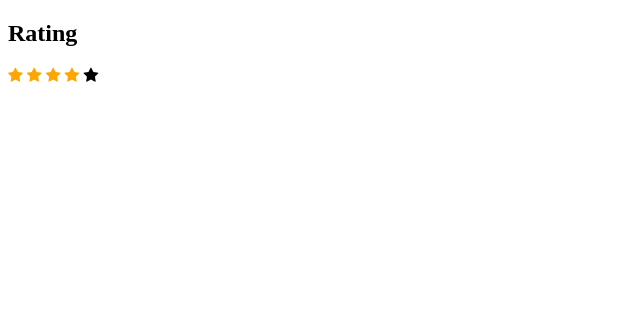
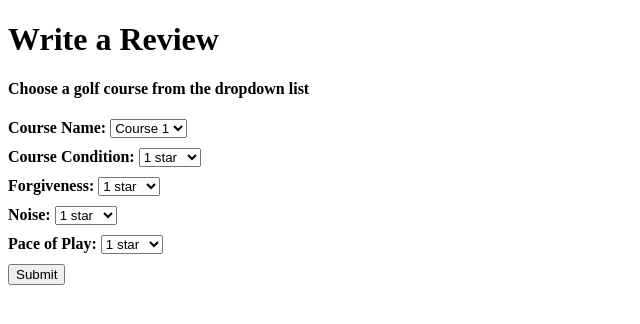
Before and after one commit to kdresen/CS260, a plain HTML site: page review.html in a window 1280 px wide. Shown: the whole page, without its empty margins (0-640 px from the left). Drawn offline with Linux system fonts and the light colour scheme.

Commit message:
added review page and changed format of reviewform

```diff
--- a/review.html
+++ b/review.html
@@ -8,14 +8,108 @@
                 .checked {
                     color: orange;
                 }
+
+                .course-box {
+                    border: 1px solid #ccc;
+
+                    padding: 5px;
+                }
+
+                .rating {
+                    border: 1px solid #ccc;
+
+
+                }
+
+                label {
+                    display: block;
+                    margin-bottom: 10px;
+                    font-weight: bold;
+                }
+
+                .label {
+
+                    border: 1px solid #ccc;
+
+
+                }
+
+                .name {
+                    border: 1px solid #ccc;
+
+                }
+
+                .label {
+                    font-weight: bold;
+                }
             </style>
 
-            <h2>Rating</h2>
-            <span class="fa fa-star checked"></span>
-            <span class="fa fa-star checked"></span>
-            <span class="fa fa-star checked"></span>
-            <span class="fa fa-star checked"></span>
-            <span class="fa fa-star"></span>
+            <form method="post" action="index.html"> <!--TODO change out the forms for a selection that chooses a value based on the number of starts for each category-->
+
+            <h1>Write a Review</h1>
+
+            <h4>Choose a golf course from the dropdown list</h4>
+            <label for="golf-course-name">Course Name:
+                <select id="golf-course-names">
+                    <option value="course-name">Course 1</option>
+                    <option value="course-name">Course 2</option>
+                    <option value="course-name">Course 3</option>
+                    <option value="course-name">Course 4</option>
+                    <option value="course-name">Course 5</option>
+                    <option value="course-name">Course 6</option>
+                    <option value="course-name">Course 7</option>
+                    <option value="course-name">Course 8</option>
+                    <option value="course-name">Course 9</option>
+                </select>
+            </label>
+
+
+            <form action="submit_rating.php" method="post">
+                <label for="course-condition">Course Condition:
+                    <select id="course-condition" name="course-condition">
+                        <option value="1">1 star</option>
+                        <option value="2">2 stars</option>
+                        <option value="3">3 stars</option>
+                        <option value="4">4 stars</option>
+                        <option value="5">5 stars</option>
+                    </select>
+                </label>
+
+                <label for="forgiveness">Forgiveness:
+                    <select id="forgiveness" name="forgiveness">
+                        <option value="1">1 star</option>
+                        <option value="2">2 stars</option>
+                        <option value="3">3 stars</option>
+                        <option value="4">4 stars</option>
+                        <option value="5">5 stars</option>
+                    </select>
+                </label>
+
+                <label for="noise">Noise:
+                    <select id="noise" name="noise">
+                        <option value="1">1 star</option>
+                        <option value="2">2 stars</option>
+                        <option value="3">3 stars</option>
+                        <option value="4">4 stars</option>
+                        <option value="5">5 stars</option>
+                    </select>
+                </label>
+                <label for="pace-of-play">Pace of Play:
+                    <select id="pace-of-play" name="pace-of-play">
+                        <option value="1">1 star</option>
+                        <option value="2">2 stars</option>
+                        <option value="3">3 stars</option>
+                        <option value="4">4 stars</option>
+                        <option value="5">5 stars</option>
+                    </select>
+                </label>
+
+                <!-- Add more categories as needed -->
+
+                <input type="submit" value="Submit">
+
+        </form>
+
         </main>
     </body>
 
```
Also changed, not shown: index.html (+3 -5 lines).
